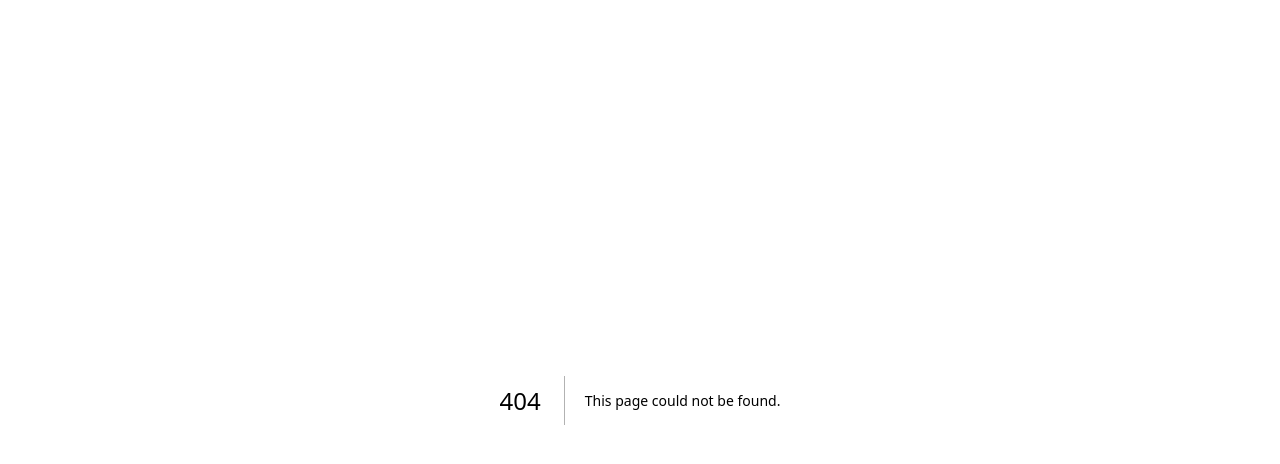
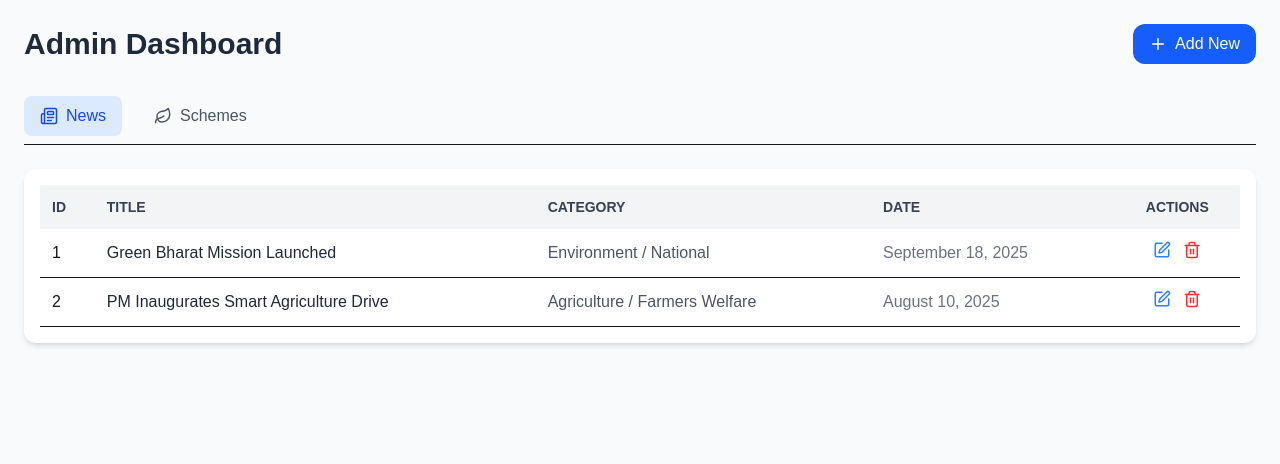
Before and after one commit to vinay961/Sahayak, a Next.js app: page /dashboard in a window 1280 px wide. Before the commit this address had no page. Shown: the top 464 px of the page. Built offline with nearby package versions, Linux system fonts and the light colour scheme.

Commit message:
making the client side pages

```diff
--- /dev/null
+++ b/app/dashboard/page.js
@@ -0,0 +1,110 @@
+"use client";
+import { useState } from "react";
+import { Plus, Edit, Trash2, Newspaper, Leaf } from "lucide-react";
+
+export default function DashboardPage() {
+  const [activeTab, setActiveTab] = useState("news");
+
+  const sampleNews = [
+    {
+      id: 1,
+      title: "Green Bharat Mission Launched",
+      category: "Environment / National",
+      month: "September 2025",
+      date: "September 18, 2025",
+    },
+    {
+      id: 2,
+      title: "PM Inaugurates Smart Agriculture Drive",
+      category: "Agriculture / Farmers Welfare",
+      month: "August 2025",
+      date: "August 10, 2025",
+    },
+  ];
+
+  const sampleSchemes = [
+    {
+      id: 101,
+      title: "PM-KISAN Yojana",
+      category: "Farmers Welfare",
+      launchDate: "February 2019",
+    },
+    {
+      id: 102,
+      title: "Soil Health Card Scheme",
+      category: "Agriculture",
+      launchDate: "2015",
+    },
+  ];
+
+  return (
+    <div className="min-h-screen bg-gray-50 p-6">
+      {/* Header */}
+      <div className="flex items-center justify-between mb-8">
+        <h1 className="text-3xl font-semibold text-gray-800">Admin Dashboard</h1>
+        <button className="flex items-center gap-2 bg-blue-600 text-white px-4 py-2 rounded-xl hover:bg-blue-700">
+          <Plus size={18} /> Add New
+        </button>
+      </div>
+
+      {/* Tabs */}
+      <div className="flex gap-4 border-b pb-2 mb-6">
+        <button
+          onClick={() => setActiveTab("news")}
+          className={`flex items-center gap-2 px-4 py-2 rounded-lg ${
+            activeTab === "news" ? "bg-blue-100 text-blue-700" : "text-gray-600 hover:text-blue-600"
+          }`}
+        >
+          <Newspaper size={18} /> News
+        </button>
+
+        <button
+          onClick={() => setActiveTab("schemes")}
+          className={`flex items-center gap-2 px-4 py-2 rounded-lg ${
+            activeTab === "schemes" ? "bg-green-100 text-green-700" : "text-gray-600 hover:text-green-600"
+          }`}
+        >
+          <Leaf size={18} /> Schemes
+        </button>
+      </div>
+
+      {/* Data Table */}
+      <div className="bg-white shadow-md rounded-xl p-4">
+        <table className="w-full border-collapse">
+          <thead>
+            <tr className="bg-gray-100 text-gray-700 text-sm uppercase">
+              <th className="text-left p-3">ID</th>
+              <th className="text-left p-3">Title</th>
+              <th className="text-left p-3">Category</th>
+              <th className="text-left p-3">Date</th>
+              <th className="text-center p-3">Actions</th>
+            </tr>
+          </thead>
+          <tbody>
+            {(activeTab === "news" ? sampleNews : sampleSchemes).map((item) => (
+              <tr
+                key={item.id}
+                className="border-b hover:bg-gray-50 transition-all duration-150"
+              >
+                <td className="p-3">{item.id}</td>
+                <td className="p-3 font-medium text-gray-800">{item.title}</td>
+                <td className="p-3 text-gray-600">{item.category}</td>
+                <td className="p-3 text-gray-500">
+                  {activeTab === "news" ? item.date : item.launchDate}
+                </td>
+                <td className="p-3 flex justify-center gap-3">
+                  <button className="text-blue-500 hover:text-blue-700">
+                    <Edit size={18} />
+                  </button>
+                  <button className="text-red-500 hover:text-red-700">
+                    <Trash2 size={18} />
+                  </button>
+                </td>
+              </tr>
+            ))}
+          </tbody>
+        </table>
+      </div>
+    </div>
+  );
+}
```
